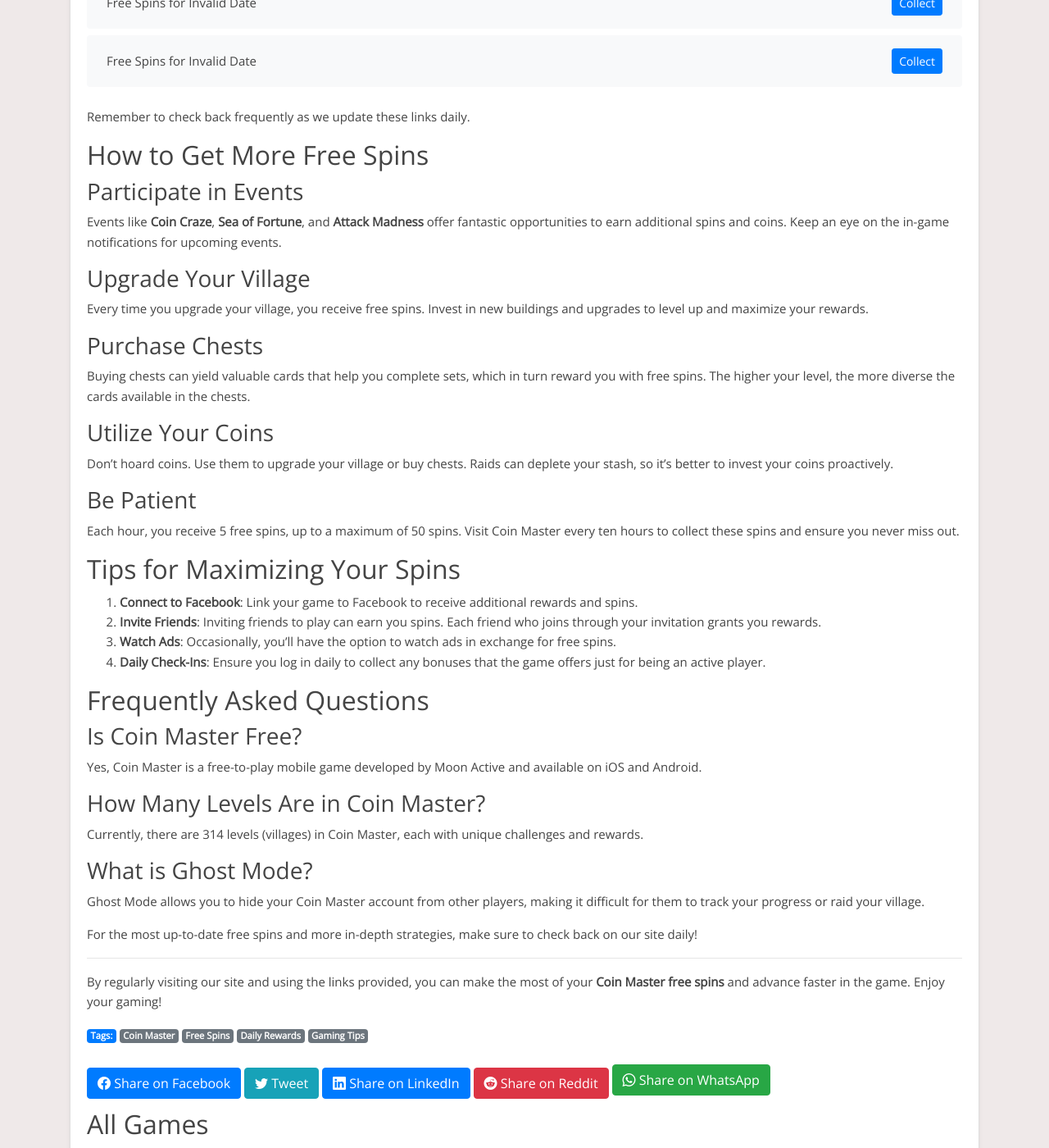
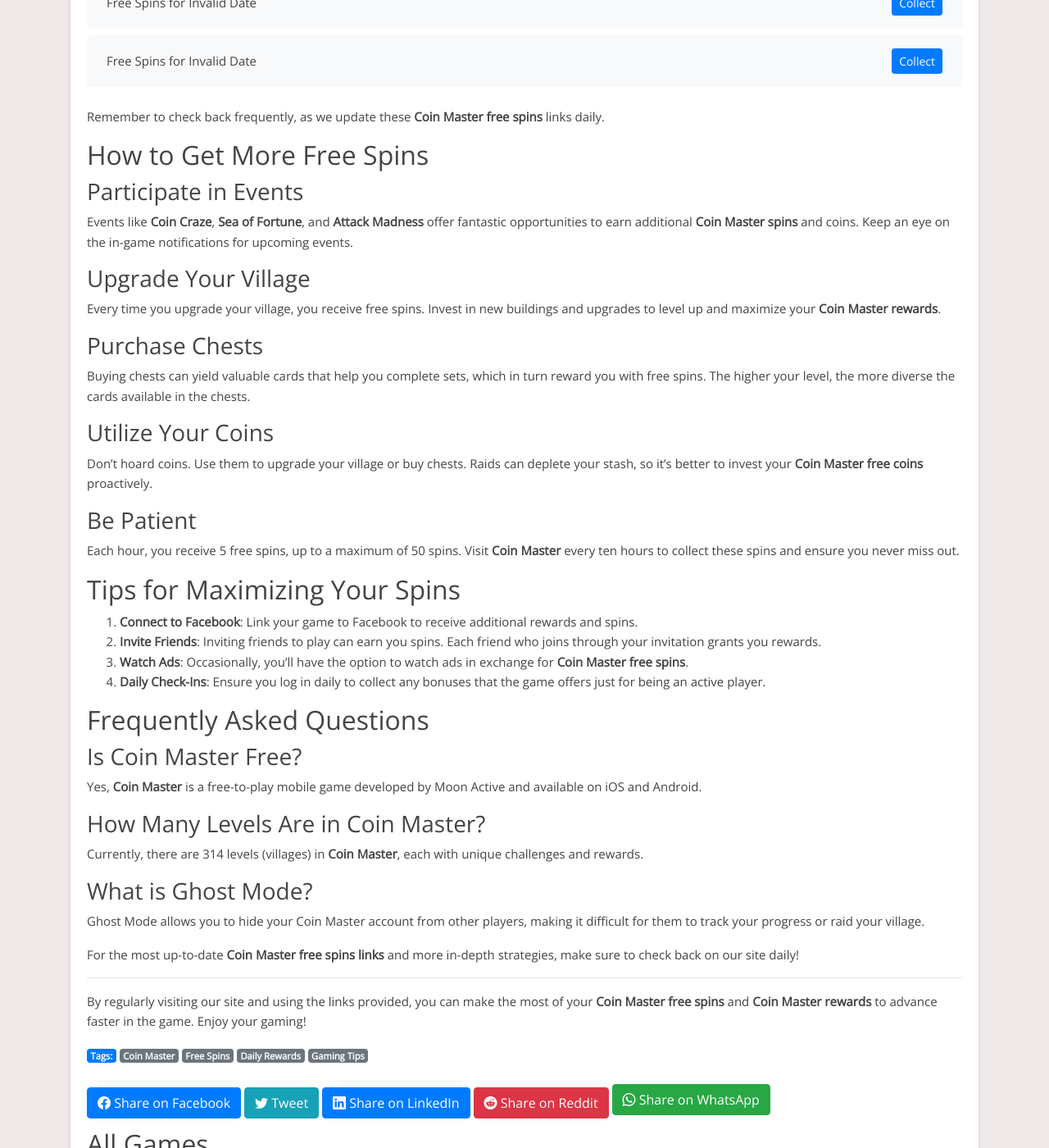
Before and after one commit to Prollad99/bs-net, a Jekyll site: the page built from _posts/2024-06-29-coin-master.md, in a window 1280 px wide and 1400 px high, scrolled down 7462 px. Shown: the whole window at 82% size. Built offline with Jekyll 4.4.1, drawn with Linux system fonts in a browser that asks for light colours; nearby versions of some CDN libraries; comment, search, counter and statistics services are not loaded; some of the changed text lies outside the part shown.

Commit message:
Update 2024-06-29-coin-master.md

```diff
--- a/_posts/2024-06-29-coin-master.md
+++ b/_posts/2024-06-29-coin-master.md
@@ -4,7 +4,7 @@
 date: 2024-06-29
 tags: [Coin Master, Free Spins, Daily Rewards, Gaming Tips]
 author: "BonusCollector.net"
-description: "Get your daily Coin Master free spins and discover tips to maximize your rewards. Bookmark our site for the latest updates!"
+description: "Discover the latest Coin Master free spins, links, and tips to maximize your Coin Master rewards. Get updated links for Coin Master free spins today!"
 lang: en
 permalink: /coin-master-free-spins/
 redirect_from:
@@ -26,53 +26,53 @@
 app_name: "Coin Master Free Spins"
 ---
 
-Welcome to your ultimate destination for **Coin Master free spins**! We update this page daily to ensure you never miss out on the latest rewards. Bookmark this page and check back regularly to stay ahead in the game.
+Welcome to your ultimate destination for **Coin Master free spins**! We update this page daily to ensure you never miss out on the latest **Coin Master free spins link today**. Bookmark this page and check back regularly to stay ahead in the game.
 
 ## Daily Free Spins Links
 
-Here are today’s free spins:
+Here are today’s **Coin Master free spins links**:
 
 {% include coin-master.html %}
 
-Remember to check back frequently as we update these links daily.
+Remember to check back frequently, as we update these **Coin Master free spins** links daily.
 
 ## How to Get More Free Spins
 
 ### Participate in Events
-Events like **Coin Craze**, **Sea of Fortune**, and **Attack Madness** offer fantastic opportunities to earn additional spins and coins. Keep an eye on the in-game notifications for upcoming events.
+Events like **Coin Craze**, **Sea of Fortune**, and **Attack Madness** offer fantastic opportunities to earn additional **Coin Master spins** and coins. Keep an eye on the in-game notifications for upcoming events.
 
 ### Upgrade Your Village
-Every time you upgrade your village, you receive free spins. Invest in new buildings and upgrades to level up and maximize your rewards.
+Every time you upgrade your village, you receive free spins. Invest in new buildings and upgrades to level up and maximize your **Coin Master rewards**.
 
 ### Purchase Chests
 Buying chests can yield valuable cards that help you complete sets, which in turn reward you with free spins. The higher your level, the more diverse the cards available in the chests.
 
 ### Utilize Your Coins
-Don’t hoard coins. Use them to upgrade your village or buy chests. Raids can deplete your stash, so it's better to invest your coins proactively.
+Don’t hoard coins. Use them to upgrade your village or buy chests. Raids can deplete your stash, so it's better to invest your **Coin Master free coins** proactively.
 
 ### Be Patient
-Each hour, you receive 5 free spins, up to a maximum of 50 spins. Visit Coin Master every ten hours to collect these spins and ensure you never miss out.
+Each hour, you receive 5 free spins, up to a maximum of 50 spins. Visit **Coin Master** every ten hours to collect these spins and ensure you never miss out.
 
 ## Tips for Maximizing Your Spins
 
 1. **Connect to Facebook**: Link your game to Facebook to receive additional rewards and spins.
 2. **Invite Friends**: Inviting friends to play can earn you spins. Each friend who joins through your invitation grants you rewards.
-3. **Watch Ads**: Occasionally, you’ll have the option to watch ads in exchange for free spins.
+3. **Watch Ads**: Occasionally, you’ll have the option to watch ads in exchange for **Coin Master free spins**.
 4. **Daily Check-Ins**: Ensure you log in daily to collect any bonuses that the game offers just for being an active player.
 
 ## Frequently Asked Questions
 
 ### Is Coin Master Free?
-Yes, Coin Master is a free-to-play mobile game developed by Moon Active and available on iOS and Android.
+Yes, **Coin Master** is a free-to-play mobile game developed by Moon Active and available on iOS and Android.
 
 ### How Many Levels Are in Coin Master?
-Currently, there are 314 levels (villages) in Coin Master, each with unique challenges and rewards.
+Currently, there are 314 levels (villages) in **Coin Master**, each with unique challenges and rewards.
 
 ### What is Ghost Mode?
 Ghost Mode allows you to hide your Coin Master account from other players, making it difficult for them to track your progress or raid your village.
 
-For the most up-to-date free spins and more in-depth strategies, make sure to check back on our site daily!
+For the most up-to-date **Coin Master free spins links** and more in-depth strategies, make sure to check back on our site daily!
 
 ---
 
-By regularly visiting our site and using the links provided, you can make the most of your **Coin Master free spins** and advance faster in the game. Enjoy your gaming!
+By regularly visiting our site and using the links provided, you can make the most of your **Coin Master free spins** and **Coin Master rewards** to advance faster in the game. Enjoy your gaming!
```
